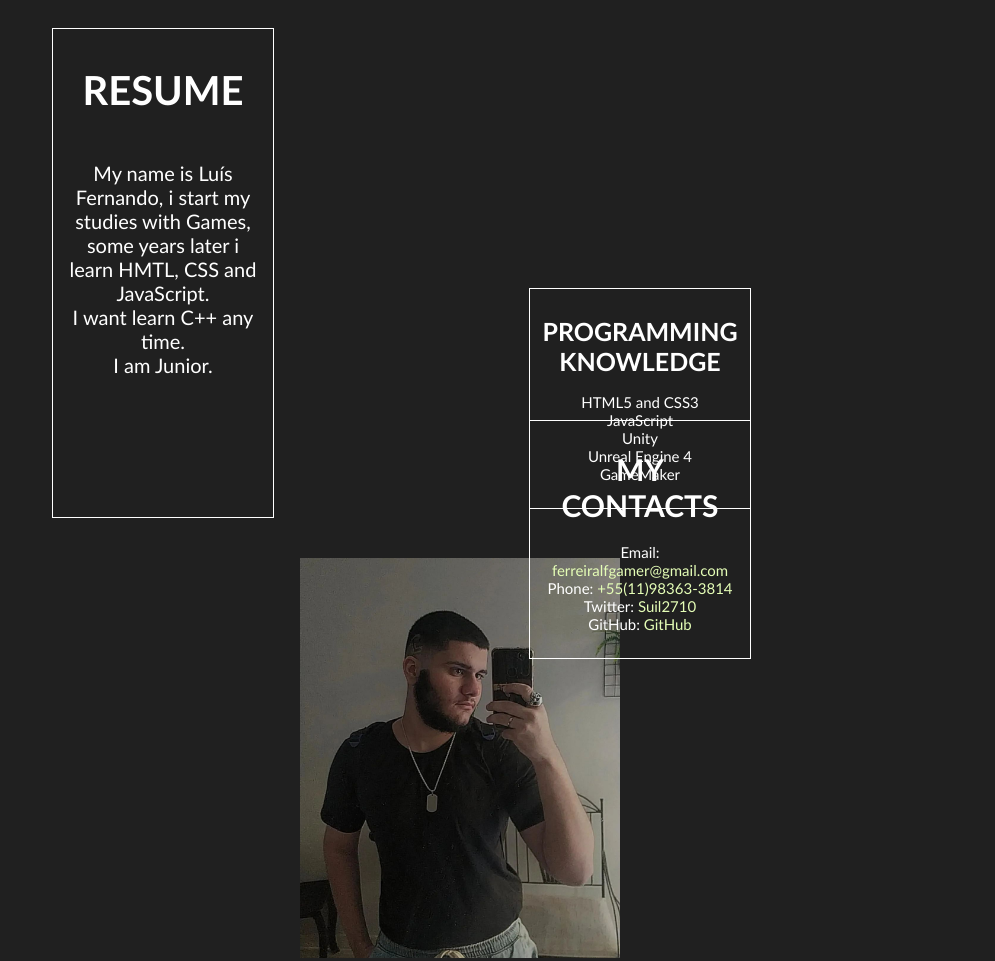
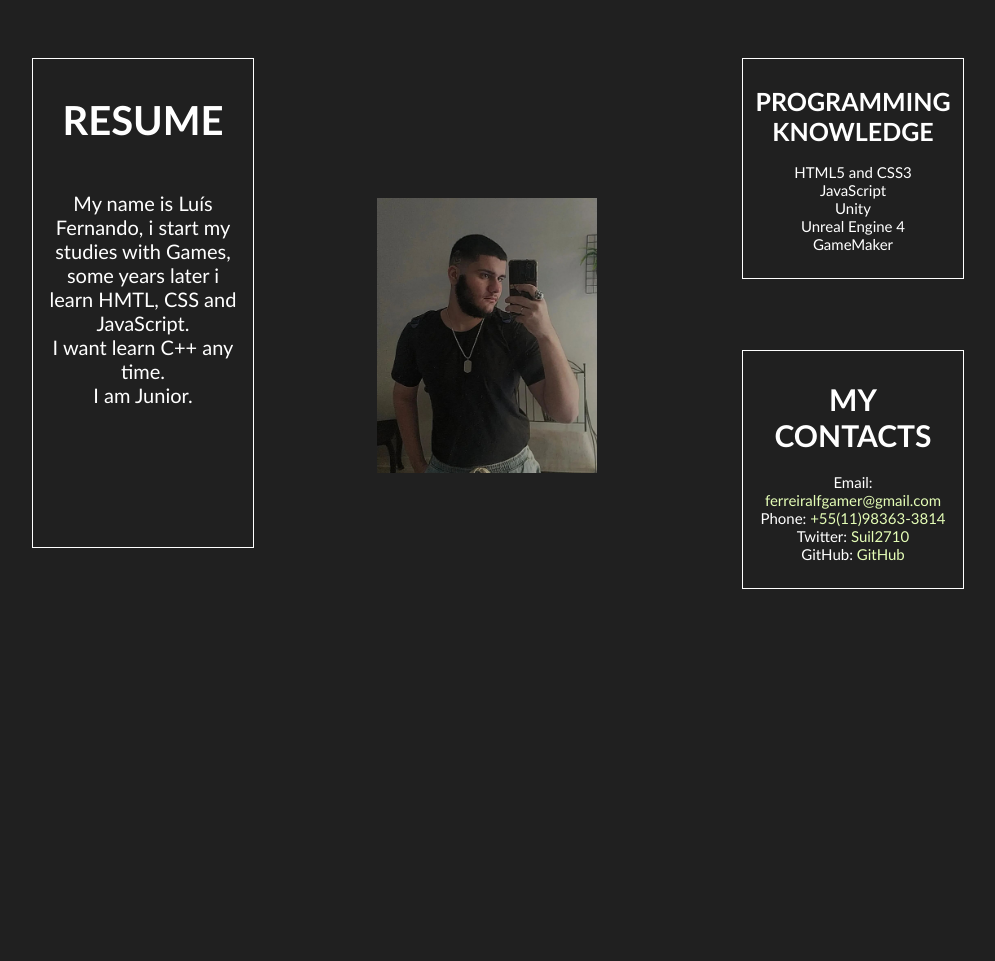
Before and after one commit to Suil2710/Luis-Resume, a plain HTML site: page segundaparte.html in a window 1280 px wide. Shown: the whole page, without its empty margins (76-1071 px from the left). After the commit the page ends 800 px from the top, so only its background shows below. Drawn offline with Linux system fonts and the light colour scheme.

Commit message:
Add files via upload

```diff
--- a/segundaparte.html
+++ b/segundaparte.html
@@ -66,7 +66,7 @@
             color: rgb(228, 253, 182);
         }
 
-        @media screen and (min-width: 320px){
+         @media screen and (max-width: 320px){
 
         body, html {
             background: #202020;
@@ -193,134 +193,128 @@
         @media screen and (min-width: 768px){
 
         body, html {
-        background: #202020;
-        font-family: 'Gill Sans', 'Gill Sans MT', Calibri, 'Trebuchet MS', sans-serif;
-        }
-
-        div{
-        font-family: 'Gill Sans', 'Gill Sans MT', Calibri, 'Trebuchet MS', sans-serif;
-        color: white;
-        border-style: solid;
-        border-width: 1px;
-        display: inline-block;
-        position: absolute;
-        max-width: 300px;
-        min-width: 50px;
-        padding: 10px;
-        margin: 50px;
-        font-size: 12px;
+            background: #202020;
+            font-family: 'Gill Sans', 'Gill Sans MT', Calibri, 'Trebuchet MS', sans-serif;
+            padding-bottom: 40px;
         }
 
         .resume{
-        text-align: center;
-        font-size: 20px;
-        max-width: 500px;
-        width: 500px;
-        margin-top: 20px;
-        margin-left: 120px;
-        padding-bottom: 0px;
-        }
-
-        .resume2{
-        padding-top: 20px;
-        font-size: 20px;
-        }
-
-        .Me{
-        margin-left: 110px;
-        border: none;
+            text-align: center;
+            font-size: 20px;
+            max-width: 200px;
+            padding-bottom: -40px;
+            margin-left: 288px;
         }
 
         img{
-        width: 160px;
+            width: 220px;
+            margin-top: 460px;
+            margin-left: 38px;
         }
 
         .programming{
-        text-align: center;
-        left: 57%;
-        width: 500px;
-        margin-top: 280px;
-        margin-bottom: 0px;
+            max-width: 200px;
+            margin-top: 840px;
+            margin-left: -163px;
+            font-size: 15px;
+        }
+
+        .h1programming{
+            font-size: 25px;
         }
 
         .mycontacts{
-        text-align: center;
-        top: 90%;
-        left: 57%;
-        width: 500px;
-        margin-top: 260px;
-        }
-
-        a{
-        text-decoration: none;
-        color: rgb(228, 253, 182);
+            max-width: 200px;
+            margin-top: 867px;
+            margin-left: -163px;
+            font-size: 15px;
         }
 
         }
 
         @media screen and (min-width: 1024px){
 
-            body, html {
+        body, html {
             background: #202020;
             font-family: 'Gill Sans', 'Gill Sans MT', Calibri, 'Trebuchet MS', sans-serif;
-        }
-
-        div{
-            font-family: 'Gill Sans', 'Gill Sans MT', Calibri, 'Trebuchet MS', sans-serif;
-            color: white;
-            border-style: solid;
-            border-width: 1px;
-            display: inline-block;
-            position: absolute;
-            max-width: 300px;
-            min-width: 50px;
-            padding: 10px;
-            margin: 50px;
-            font-size: 18px;
+            padding-bottom: 40px;
         }
 
         .resume{
             text-align: center;
             font-size: 20px;
             max-width: 200px;
-            padding-bottom: 120px;
-        }
-
-        .resume2{
-            padding-top: 20px;
-        }
-
-        .Me{
-            left: 26%;
-            border: none;
-            padding-top: 40px;
+            padding-bottom: -40px;
+            margin-left: 100px;
         }
 
         img{
-            max-width: 320px;
-            width: 320px;
+            width: 220px;
+            margin-top: 100px;
+            margin-left: 60px;
         }
 
         .programming{
-            text-align: center;
-            left: 60%;
-            width: 500px;
+            max-width: 200px;
+            margin-top: 50px;
+            margin-left: 50px;
+            font-size: 15px;
+        }
+
+        .h1programming{
+            font-size: 25px;
         }
 
         .mycontacts{
-            text-align: center;
-            top: 40%;
-            left: 60%;
-            width: 500px;
-            margin-top: 100px;
-        }
-
-        a{
-            text-decoration: none;
-            color: rgb(228, 253, 182);
+            max-width: 200px;
+            margin-top: 30px;
+            margin-left: 50px;
+            font-size: 15px;
         }
 
         }
+
+        @media screen and (min-width: 1440px){
+            body, html {
+            background: #202020;
+            font-family: 'Gill Sans', 'Gill Sans MT', Calibri, 'Trebuchet MS', sans-serif;
+            padding-bottom: 40px;
+        }
+
+        .resume{
+            text-align: center;
+            font-size: 40px;
+            max-width: 400px;
+            padding-bottom: -40px;
+            margin-left: 60px;
+        }
+
+        img{
+            width: 440px;
+            margin-top: 180px;
+            margin-left: 110px;
+        }
+
+        .programming{
+            max-width: 400px;
+            margin-top: 50px;
+            margin-left: 50px;
+            font-size: 20px;
+        }
+
+        .h1programming{
+            font-size: 30px;
+        }
+
+        .mycontacts{
+            max-width: 400px;
+            margin-top: 250px;
+            margin-left: 50px;
+            font-size: 20px;
+        }
+
+        }
+
 
     </style>
 </head>
```
